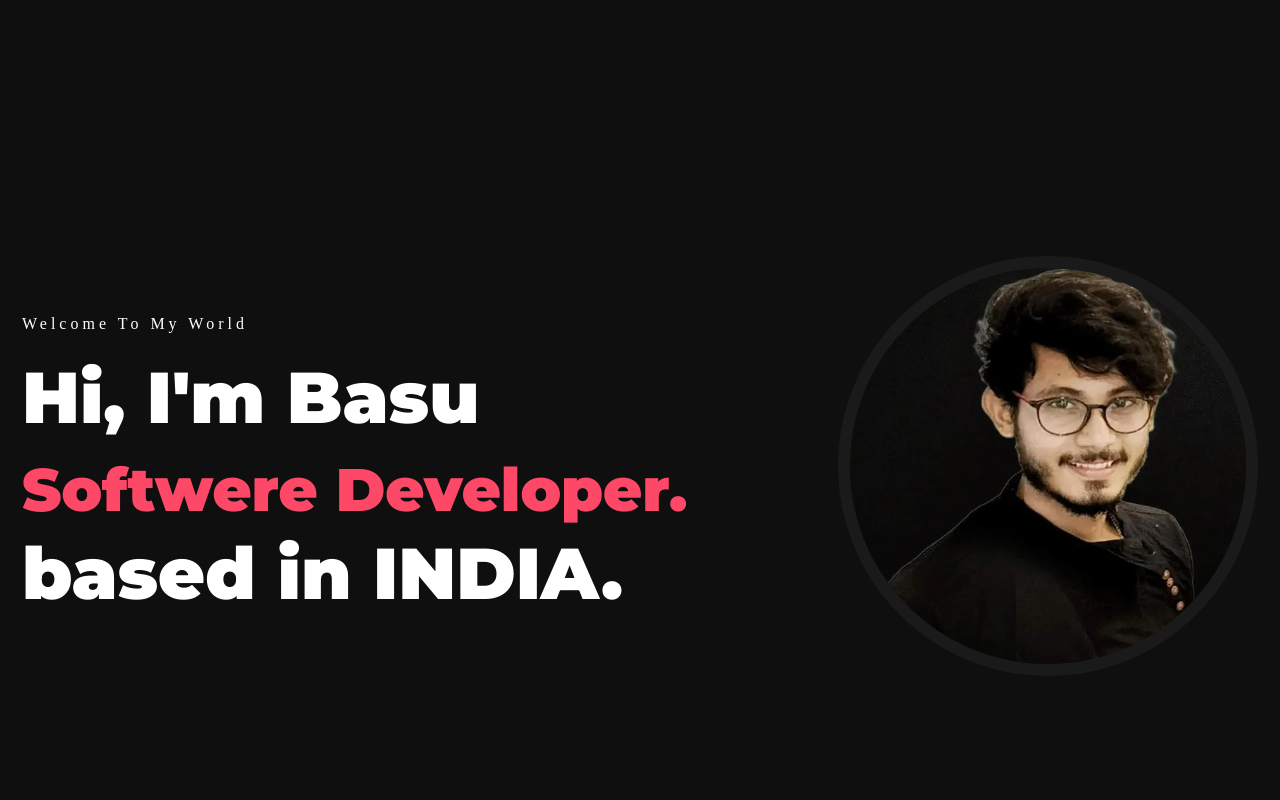
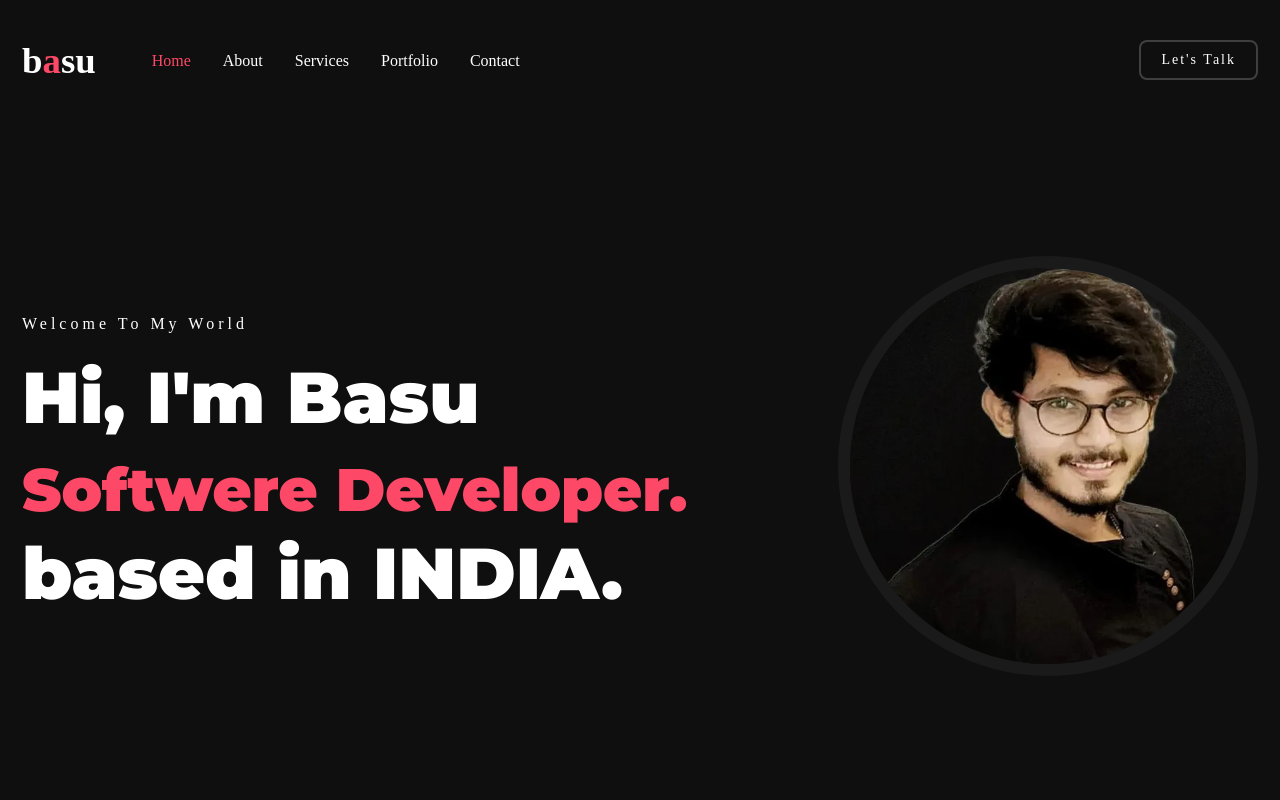
Before and after one commit to Basu19062001/Portfoilo, a plain HTML site: page index.html in a window 1280 px wide. Shown: the top 800 px of the page. Drawn offline with nearby package versions, Linux system fonts and the light colour scheme.

Commit message:
Header added

```diff
--- a/index.html
+++ b/index.html
@@ -13,6 +13,55 @@
 
 <body>
     <!-- HEADER -->
+    <header class="header" id="header">
+        <nav class="nav container">
+            <a href="index.html" class="nav__logo">b<span>a</span>su</a>
+            <div class="nav__menu" id="nav-menu">
+                <ul class="nav__list">
+                    <li><a href="#home" class="nav__link active-link">Home</a></li>
+                    <li><a href="#about" class="nav__link ">About</a></li>
+                    <li><a href="#services" class="nav__link ">Services</a></li>
+                    <li><a href="#portfolio" class="nav__link ">Portfolio</a></li>
+                    <li><a href="#contact" class="nav__link ">Contact</a></li>
+                </ul>
+
+                <div class="nav__close" id="nav-close">
+                    <i class="ui uil-times"></i>
+                </div>
+            </div>
+
+            <div class="nav__socials">
+                <a href="www.facebook.com" target="_blank" class="nav__social-link">
+                    <i class="uil uil-facebook-f"></i>
+                </a>
+
+                <a href="www.twitter.com" target="_blank" class="nav__social-link">
+                    <i class="uil uil-twitter"></i>
+                </a>
+
+                <a href="www.linkedin.com" target="_blank" class="nav__social-link">
+                    <i class="uil uil-linkedin"></i>
+                </a>
+
+                <a href="www.github.com" target="_blank" class="nav__social-link">
+                    <i class="uil uil-github"></i>
+                </a>
+
+                <a href="www.Leetcode.com" target="_blank" class="nav__social-link">
+                    <i class="uil uil-Leetcode"></i>
+                </a>
+            </div>
+
+            <div class="nav__btns">
+                <a href="#contact" class="nav__link-btn btn">Let's Talk</a>
+
+                <div class="nav__toggle" id="nav-toggle">
+                    <i class="uil uil-bars"></i>
+                </div>
+            </div>
+
+        </nav>
+    </header>
     <!-- Main -->
     <main class="main">
         <!-- Home -->
--- a/main.js
+++ b/main.js
@@ -5,6 +5,13 @@
 /*=================Remove Menu Mobile=============== */
 /*=================Scroll Sections Active Link=============== */
 /*=================Change Backgraoud Header=============== */
+function scrollHeader(){
+    const header = document.getElementById('header');
+    // When the scroll is greater than 80 viewport height, add the scroll-header class to header tag
+    if(this.scrollY >= 80) header.classList.add('scroll-header');
+    else header.classList.remove('scroll-header');
+}
+window.addEventListener('scroll',scrollHeader);
 /*=================Show Roll Up=============== */
 /*=================About Tabs=============== */
 const tabs = document.querySelectorAll('[data-target'),
--- a/style.css
+++ b/style.css
@@ -53,6 +53,11 @@
         padding: 0;
         box-sizing: border-box;
     }
+
+    html{
+        scroll-behavior: smooth;
+    }
+
     input,
     textarea,
     body{
@@ -145,8 +150,102 @@
     }
 
     /* Header & Nav */
+    .header{
+        position: absolute;
+        top: 0;
+        left: 0;
+        width: 100%;
+        z-index: var(--z-fixed);
+    }
+    .nav,
+    .nav__list,
+    .nav__socials{
+        display: flex;
+    }
+
+    .nav__logo{
+        color: var(--title-color);
+        font-size: 2.3rem;
+        font-weight: var(--weidth-700);
+    }
+    .nav__logo span{
+        color: var(--first-color);
+    }
+
+    .nav{
+        height: calc(var(--header-height) + 1.5rem);
+        align-items: center;
+        justify-content:space-between ;
+        column-gap: 3.5rem;
+    }
+    .nav__list{
+        column-gap: 2rem;
+    }
+
+    .nav__link,
+    .nav__social-link{
+        font-size: var(--small-font-size);
+        color: var(--title-color);
+        transition: all 0.3s var(--transition);
+    }
+    .nav__link{
+        font-weight: var(--weidth-500);
+    }
+
+    .nav__socials{
+        column-gap: 1.5rem;
+        margin-left: auto;
+    }
+
+    .nav__social-link:hover{
+        color: var(--first-color);
+        transform: translateY(-0.25rem);
+    }
+
+    .nav__link-btn{
+        font-size: var(--smaller-font-size);
+        background-color: transparent;
+        border-color: var(--border-color);
+        padding: 0.625rem 1.25rem;
+    }
+
+    .nav__link-btn:hover{
+        background-color: var(--first-color);
+        border-color: var(--first-color);
+        color: var(--title-color);
+    }
+
+    .nav__toggle,
+    .nav__close{
+        display: none;
+    }
+
+    /* Active link */
+    .active-link,
+    .nav__link:hover{
+        color: var(--first-color);
+    }
 
     /* Change Background header */
+    .scroll-header{
+        position: fixed;
+        background-color: var(--container-color);
+        box-shadow: 0 0 10px hsla(0, 0%, 0%,0.2);
+        animation: slide-down 1s;
+    }
+
+    @keyframes slide-down {
+        0%{
+            transform: translateY(100%);
+        }
+        100% {
+            transform: translateY(0);
+        }
+    }
+
+    .scroll-header .nav{
+        height: var(--header-height);
+    }
 
     /* ===== Home =======*/
     .home{
```
